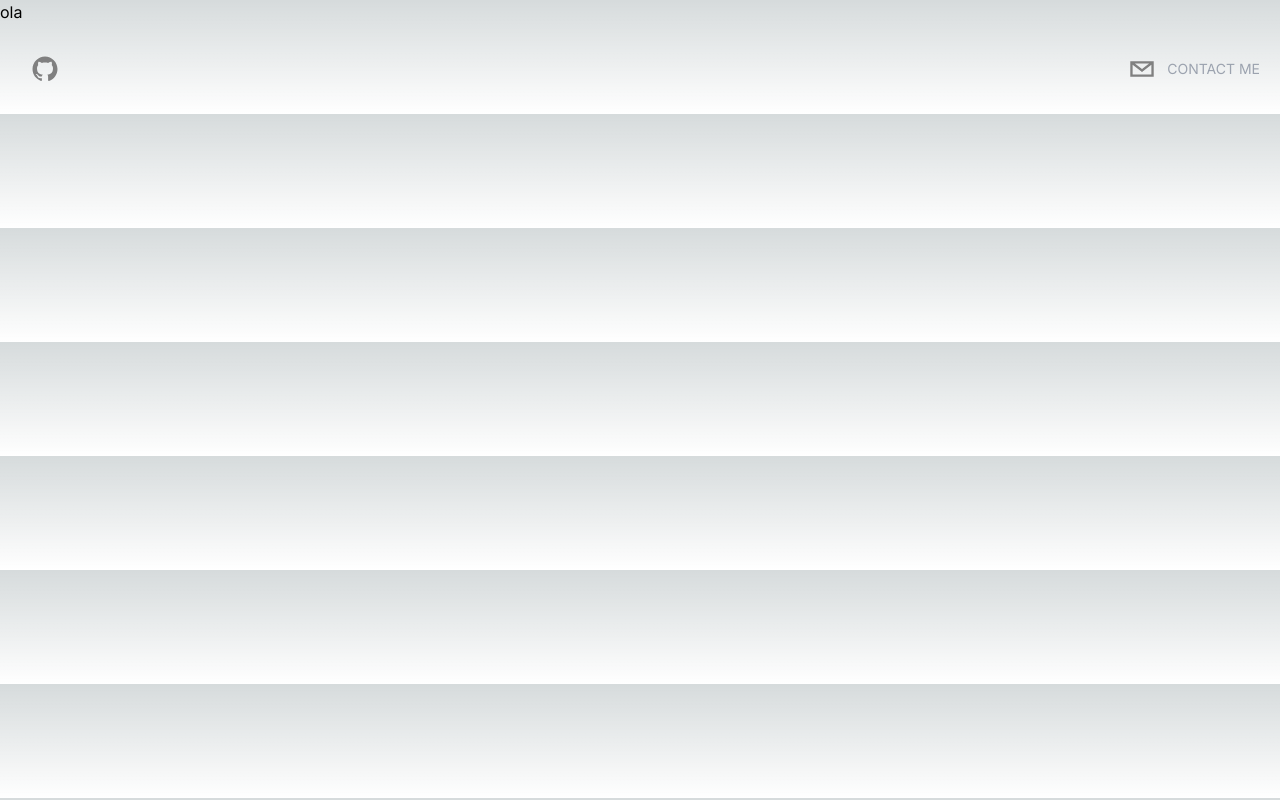
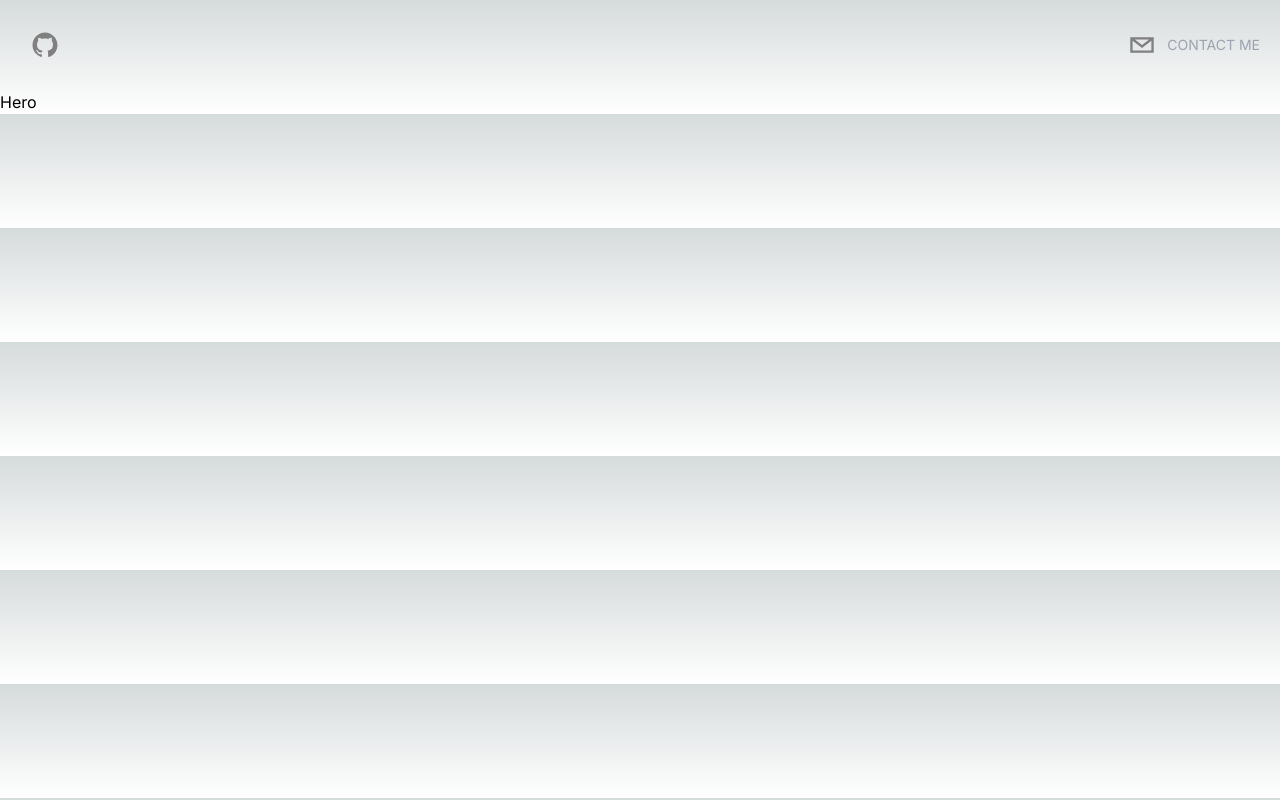
Before and after one commit to Abezzi/portfolio, a Next.js app: page / in a window 1280 px wide. Built offline with nearby package versions, Linux system fonts and the light colour scheme.

Commit message:
feat(component): hero section

```diff
--- /dev/null
+++ b/app/components/Hero.tsx
@@ -0,0 +1,9 @@
+import React from 'react'
+
+const Hero = () => {
+  return (
+    <div>Hero</div>
+  )
+}
+
+export default Hero
--- a/app/page.tsx
+++ b/app/page.tsx
@@ -1,13 +1,12 @@
 import Image from 'next/image'
 import Header from './components/Headers'
+import Hero from './components/Hero'
 
 export default function Home() {
   return (
     <main>
-      <h1>ola</h1>
       <Header />
-      {/*Header*/}
-      {/*hero*/}
+      <Hero />
       {/*about*/}
       {/*experience*/}
       {/*skills*/}
```
